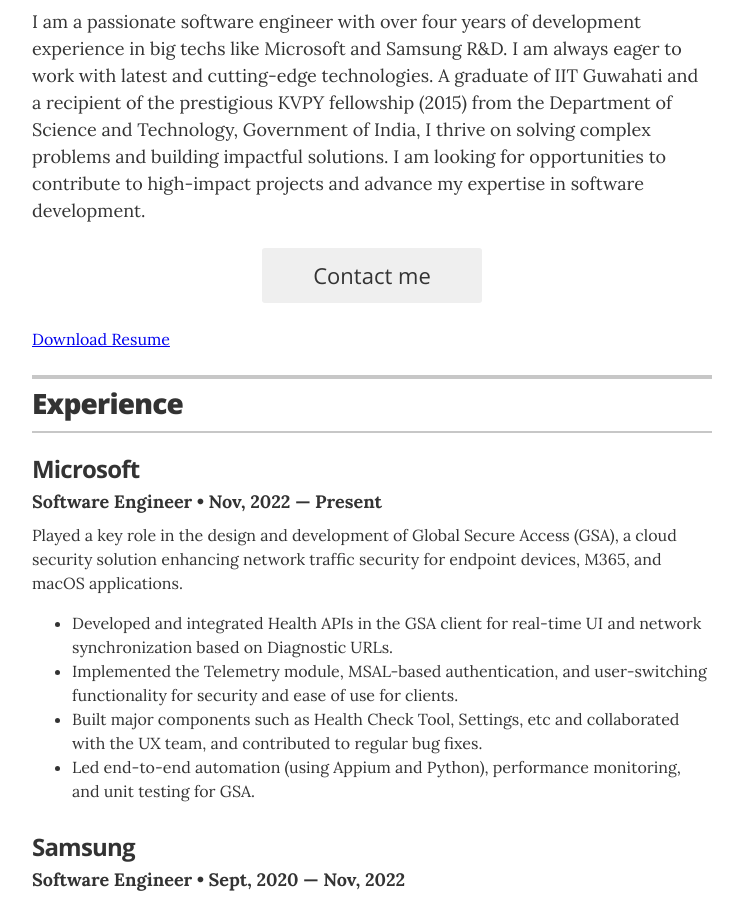
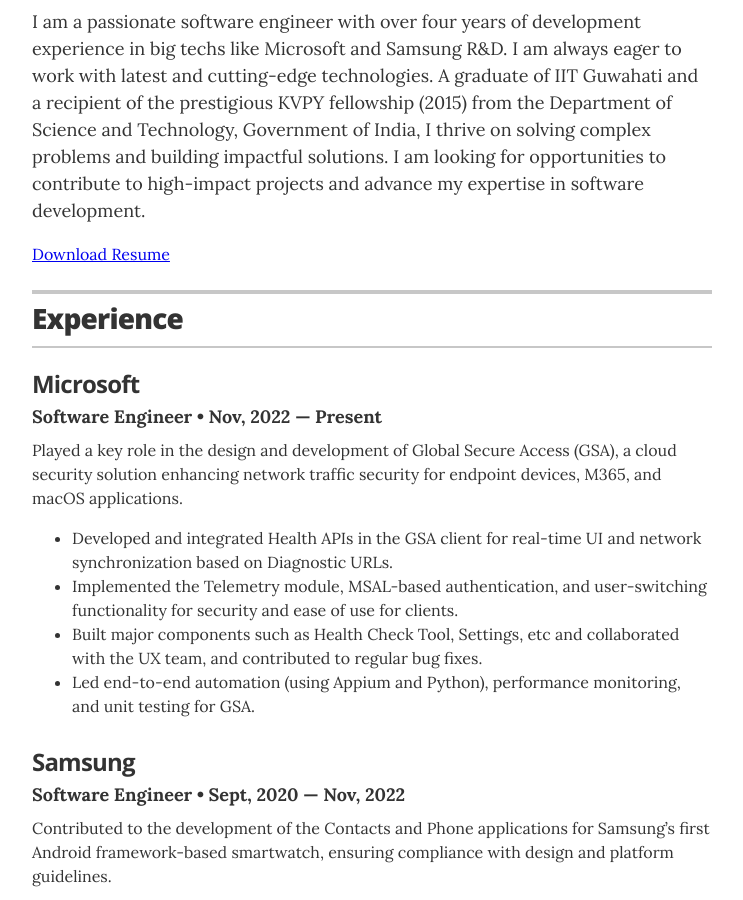
Before and after one commit to raushansingh1401/myPage, a Jekyll site: the page built from index.html, in a window 1280 px wide and 900 px high, scrolled down 379 px. Shown: the whole window, without its empty margins (268-1011 px from the left). Built offline with Jekyll 4.4.1, drawn with Linux system fonts in a browser that asks for light colours.

Commit message:
Update resume.html

```diff
--- a/_layouts/resume.html
+++ b/_layouts/resume.html
@@ -40,7 +40,6 @@
         </div>
 
         {% if site.resume_looking_for_work == 'yes' %}
-        <a href="mailto:raushansingh1401@gmail.com" class="contact-button no-print" itemprop="email">Contact me</a>
         <a href="https://drive.google.com/file/d/1xNZ3zJa3HV5ye0FvhUa_RlhgSAVIYsGD/view?usp=sharing" class="download-button no-print" target="_blank">Download Resume</a>
         {% elsif site.resume_looking_for_work == 'no' %}
         <a class="contact-button not-looking no-print">I'm not looking for work right now.</a>
```
